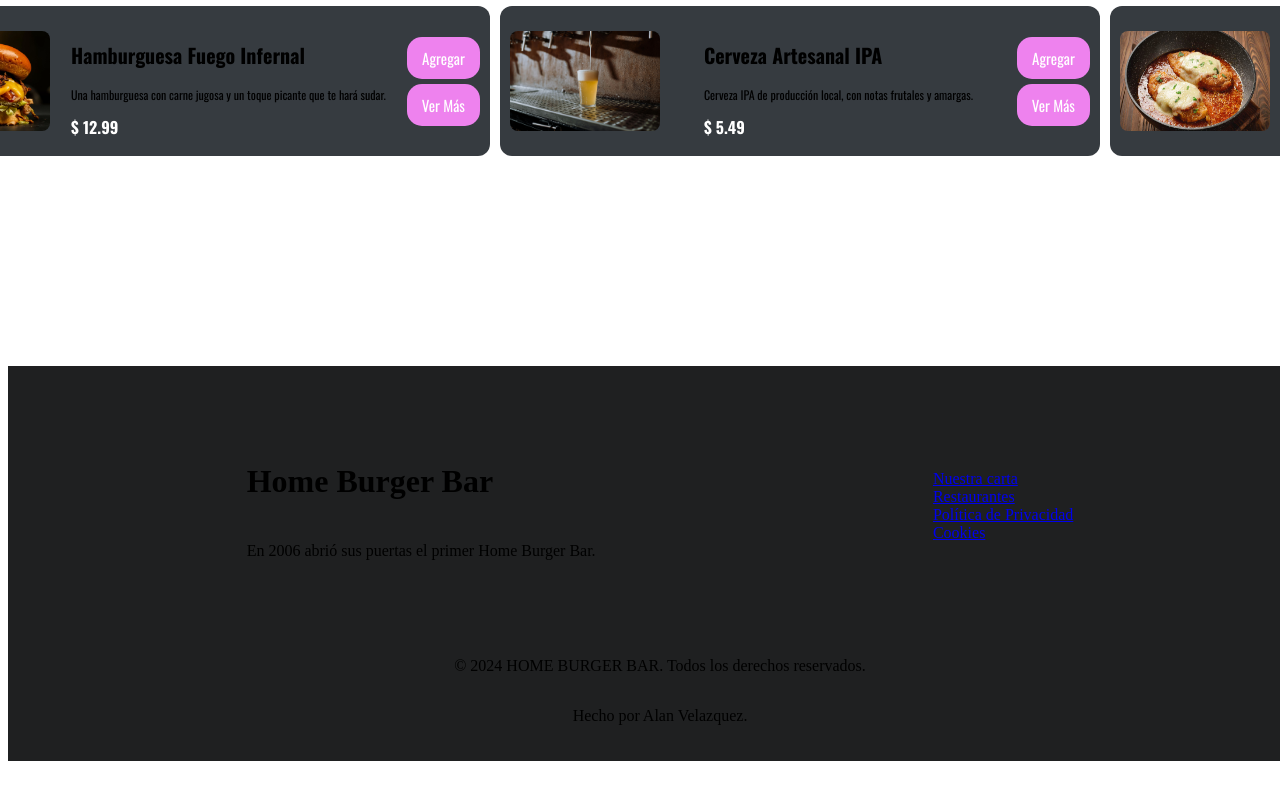
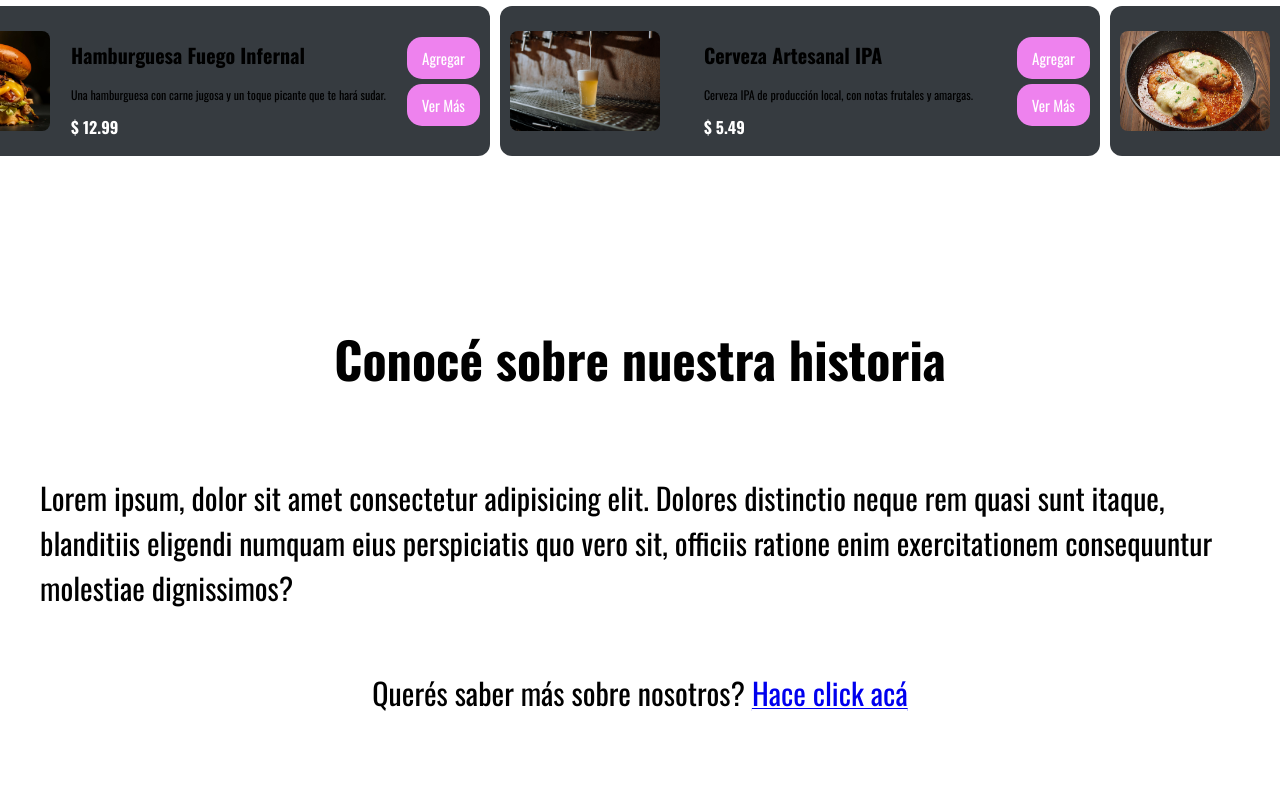
Before and after one commit to alanVelazquez14/Landin-page-React, a React (Vite) app: page /home in a window 1280 px wide. Shown: the part 878-1678 px from the top of the page. Before the commit the page ends 1647 px from the top, so only its background shows below. Built offline with nearby package versions, Linux system fonts and the light colour scheme; the HTML template or start-up script is replaced by a standard one.

Commit message:
agregue session de nosotros, falta estilado

```diff
--- /dev/null
+++ b/src/components/ResumenNosotros/NosotrosResumen.jsx
@@ -0,0 +1,31 @@
+import React from "react";
+import {
+  LinkNosotrosStyled,
+  NosotrosContainerStyled,
+} from "./NosotrosResumenStyted";
+import { Link } from "react-router-dom";
+
+const NosotrosResumen = () => {
+  return (
+    <NosotrosContainerStyled>
+      <h1>Conocé sobre nuestra historia</h1>
+      <p>
+        Lorem ipsum, dolor sit amet consectetur adipisicing elit. Dolores
+        distinctio neque rem quasi sunt itaque, blanditiis eligendi numquam eius
+        perspiciatis quo vero sit, officiis ratione enim exercitationem
+        consequuntur molestiae dignissimos?
+      </p>
+
+      <div>
+        <p>
+          Querés saber más sobre nosotros?{" "}
+          <Link to="/nosotros">
+            <LinkNosotrosStyled>Hace click acá</LinkNosotrosStyled>
+          </Link>{" "}
+        </p>
+      </div>
+    </NosotrosContainerStyled>
+  );
+};
+
+export default NosotrosResumen;
--- /dev/null
+++ b/src/components/ResumenNosotros/NosotrosResumenStyted.js
@@ -0,0 +1,31 @@
+import styled from "styled-components";
+
+export const NosotrosContainerStyled = styled.section`
+  display: flex;
+  flex-direction: column;
+  justify-content: center;
+  align-items: center;
+  margin-top: 105px;
+  font-family: "Oswald";
+
+  h1 {
+    font-size: 50px;
+  }
+
+  p{
+    font-size: 30px;
+  }
+`;
+
+export const LinkNosotrosStyled = styled.a`
+  text-decoration: underline;
+  text-decoration-color: white;
+  text-decoration-thickness: 2px;
+  text-underline-offset: 3px;
+  color: inherit;
+
+  &:hover {
+    text-decoration-color: violet;
+    color: violet;
+  }
+`;
--- a/src/pages/Home/Home.jsx
+++ b/src/pages/Home/Home.jsx
@@ -1,32 +1,34 @@
-import React from 'react'
-import Hero from '../../components/Hero/Hero';
-import { HomeContainerStyled } from './HomeStyled'
-import { CardContainer, RecomendadosSectionStyled } from '../../components/Hero/HeroStyles';
-import { FaStar } from 'react-icons/fa';
-import { recomendados } from '../../data/Recomendados';
-import CardsRecomendacion from '../../components/Recomendados/CardsRecomendacion';
+import React from "react";
+import Hero from "../../components/Hero/Hero";
+import { HomeContainerStyled } from "./HomeStyled";
+import {
+  CardContainer,
+  RecomendadosSectionStyled,
+} from "../../components/Hero/HeroStyles";
+import { FaStar } from "react-icons/fa";
+import { recomendados } from "../../data/Recomendados";
+import CardsRecomendacion from "../../components/Recomendados/CardsRecomendacion";
+import NosotrosResumen from "../../components/ResumenNosotros/NosotrosResumen";
 
 const Home = () => {
   return (
     <HomeContainerStyled>
+      <Hero />
 
-        <Hero />
-
-
-        <RecomendadosSectionStyled>
+      <RecomendadosSectionStyled>
         <h1>
           Nuestras Recomendaciones <FaStar />
         </h1>
         <CardContainer>
-          {recomendados.map(recomendado => (
-            <CardsRecomendacion key={recomendado.id} {...recomendado}/>
+          {recomendados.map((recomendado) => (
+            <CardsRecomendacion key={recomendado.id} {...recomendado} />
           ))}
         </CardContainer>
       </RecomendadosSectionStyled>
 
+      <NosotrosResumen />
+    </HomeContainerStyled>
+  );
+};
 
-    </HomeContainerStyled>
-)
-}
-
-export default Home
+export default Home;
```
